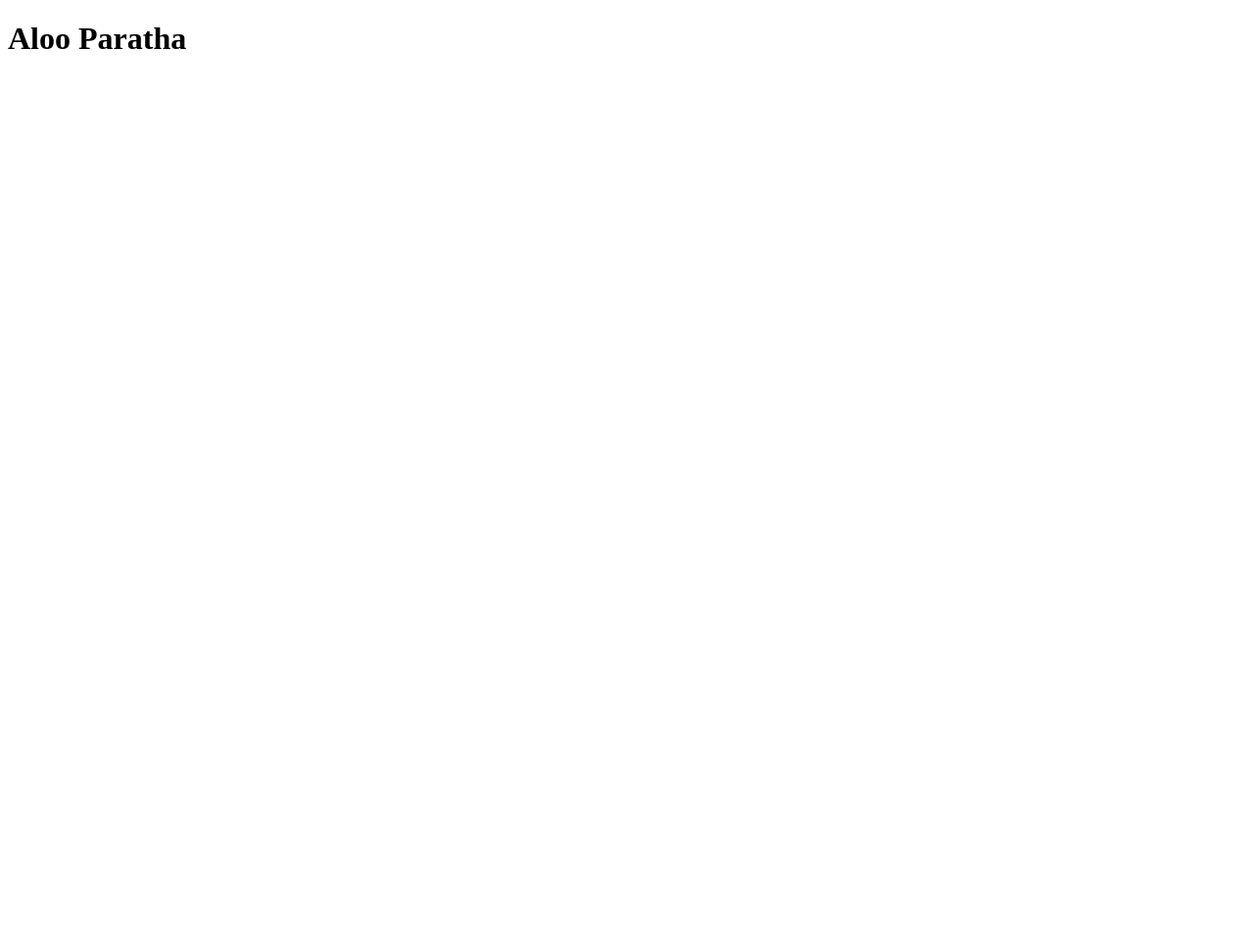
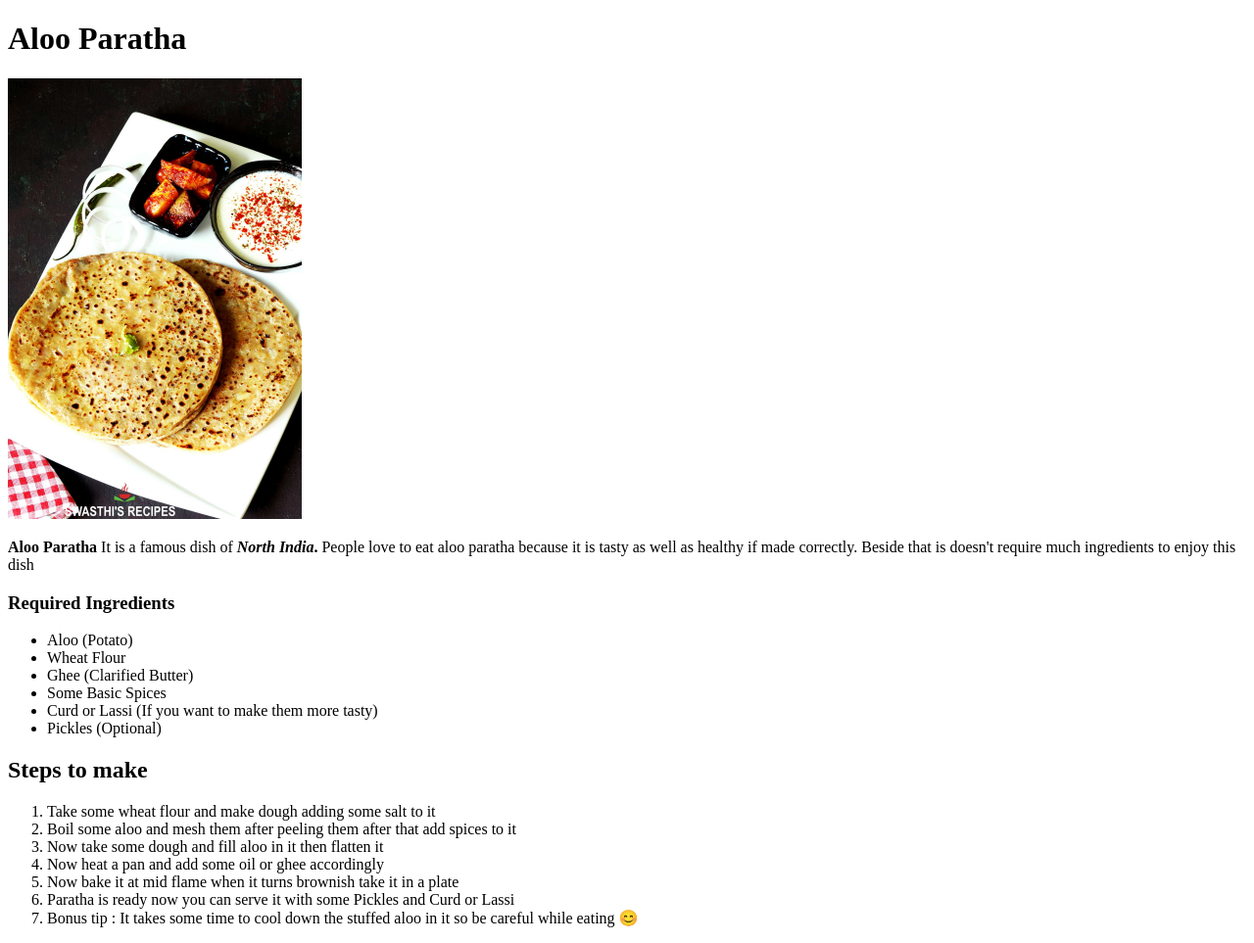
Before and after one commit to rana-pavitar/odin-recipes, a plain HTML site: page recipes/aloo_paratha.html in a window 1280 px wide. Shown: the whole page at 98% size. Before the commit the page ends 800 px from the top, so only its background shows below. Drawn offline with Linux system fonts and the light colour scheme.

Commit message:
Add full aloo paratha recipe

```diff
--- a/recipes/aloo_paratha.html
+++ b/recipes/aloo_paratha.html
@@ -4,9 +4,51 @@
     <meta charset="UTF-8" />
     <meta http-equiv="X-UA-Compatible" content="IE=edge" />
     <meta name="viewport" content="width=device-width, initial-scale=1.0" />
-    <title>Aloo Parath</title>
+    <title>Aloo Paratha</title>
   </head>
   <body>
     <h1>Aloo Paratha</h1>
+    <img
+      src="../Pics/aloo-paratha.jpg"
+      alt="Aloo Paratha"
+      height="450px"
+      width="300px"
+    />
+    <p>
+      <strong>Aloo Paratha</strong> It is a famous dish of
+      <strong><em>North India</em>.</strong> People love to eat aloo paratha
+      because it is tasty as well as healthy if made correctly. Beside that is
+      doesn't require much ingredients to enjoy this dish
+    </p>
+    <h3>Required Ingredients</h3>
+    <ul>
+      <li>Aloo (Potato)</li>
+      <li>Wheat Flour</li>
+      <li>Ghee (Clarified Butter)</li>
+      <li>Some Basic Spices</li>
+      <li>Curd or Lassi (If you want to make them more tasty)</li>
+      <li>Pickles (Optional)</li>
+    </ul>
+    <h2>Steps to make</h2>
+    <ol>
+      <li>Take some wheat flour and make dough adding some salt to it</li>
+      <li>
+        Boil some aloo and mesh them after peeling them after that add spices to
+        it
+      </li>
+      <li>Now take some dough and fill aloo in it then flatten it</li>
+      <li>Now heat a pan and add some oil or ghee accordingly</li>
+      <li>
+        Now bake it at mid flame when it turns brownish take it in a plate
+      </li>
+      <li>
+        Paratha is ready now you can serve it with some Pickles and Curd or
+        Lassi
+      </li>
+      <li>
+        Bonus tip : It takes some time to cool down the stuffed aloo in it so be
+        careful while eating 😊
+      </li>
+    </ol>
   </body>
 </html>
```
Also changed, not shown: Pics/aloo-paratha.jpg (added).
